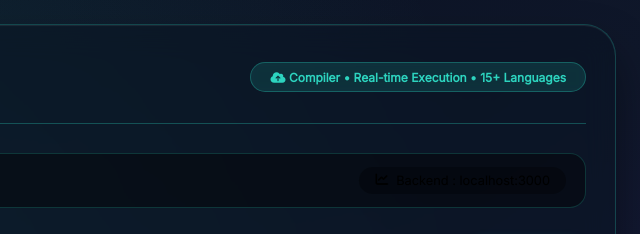
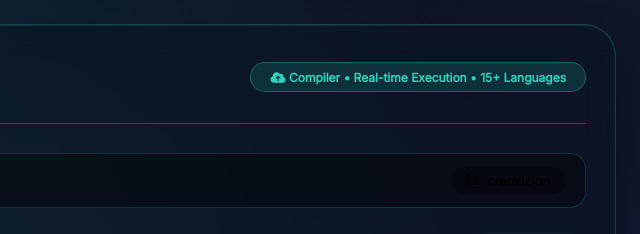
Before and after one commit to jayarnold1/BinariApp, a website: page index.html in a window 1280 px wide. Shown: the top 234 px of the page, 640-1280 px from the left. Drawn offline with Linux system fonts and the light colour scheme.

Commit message:
Update credit information in index.html

```diff
--- a/index.html
+++ b/index.html
@@ -1022,7 +1022,7 @@ fn main() {
     codeEditor.value = defaultCodes.python3;
     langIndicator.innerText = "Python 3";
     statusMsg.innerHTML = `<i class="fas fa-check-circle"></i> Binari Code Studio | Instagram : @jay_lingga.dev, @creovizion`;
-    creditInfo.innerText = `Backend : localhost:3000`;
+    creditInfo.innerText = `creovizion`;
 </script>
 </body>
 </html>
```
